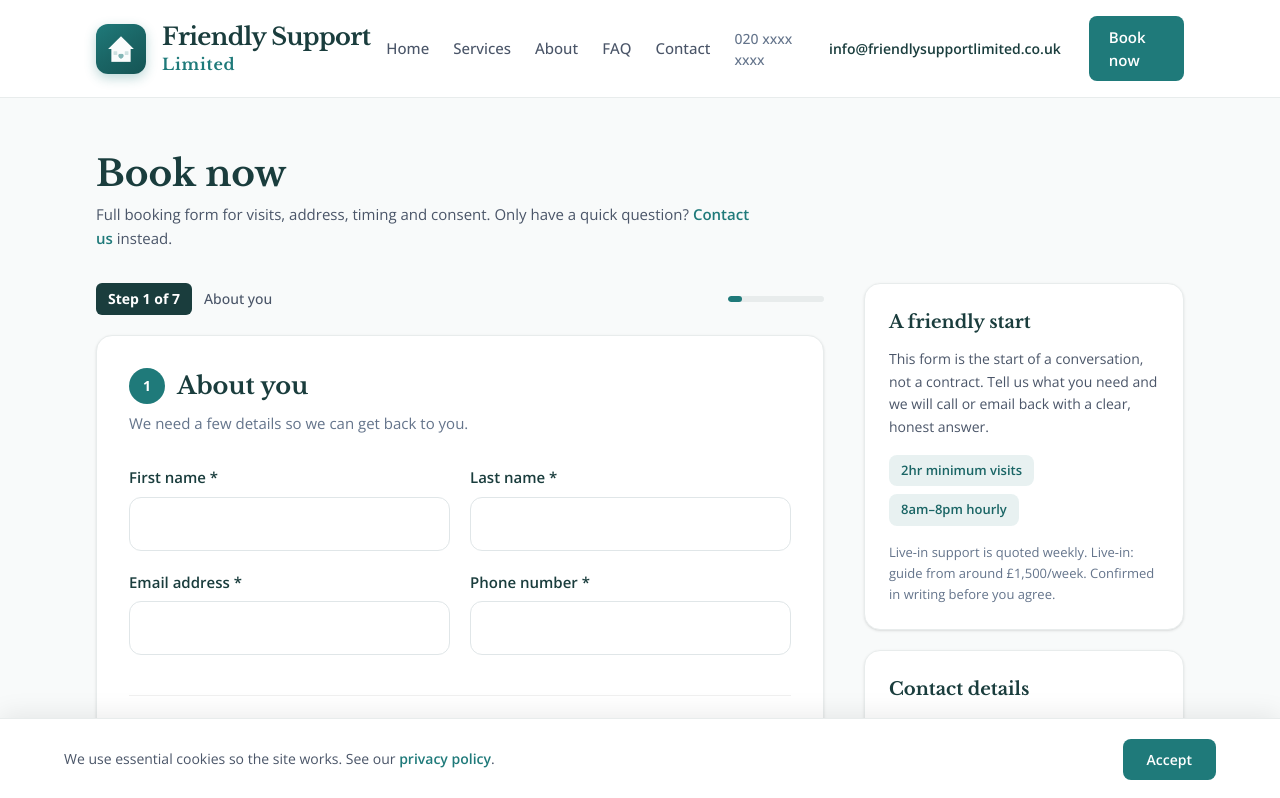
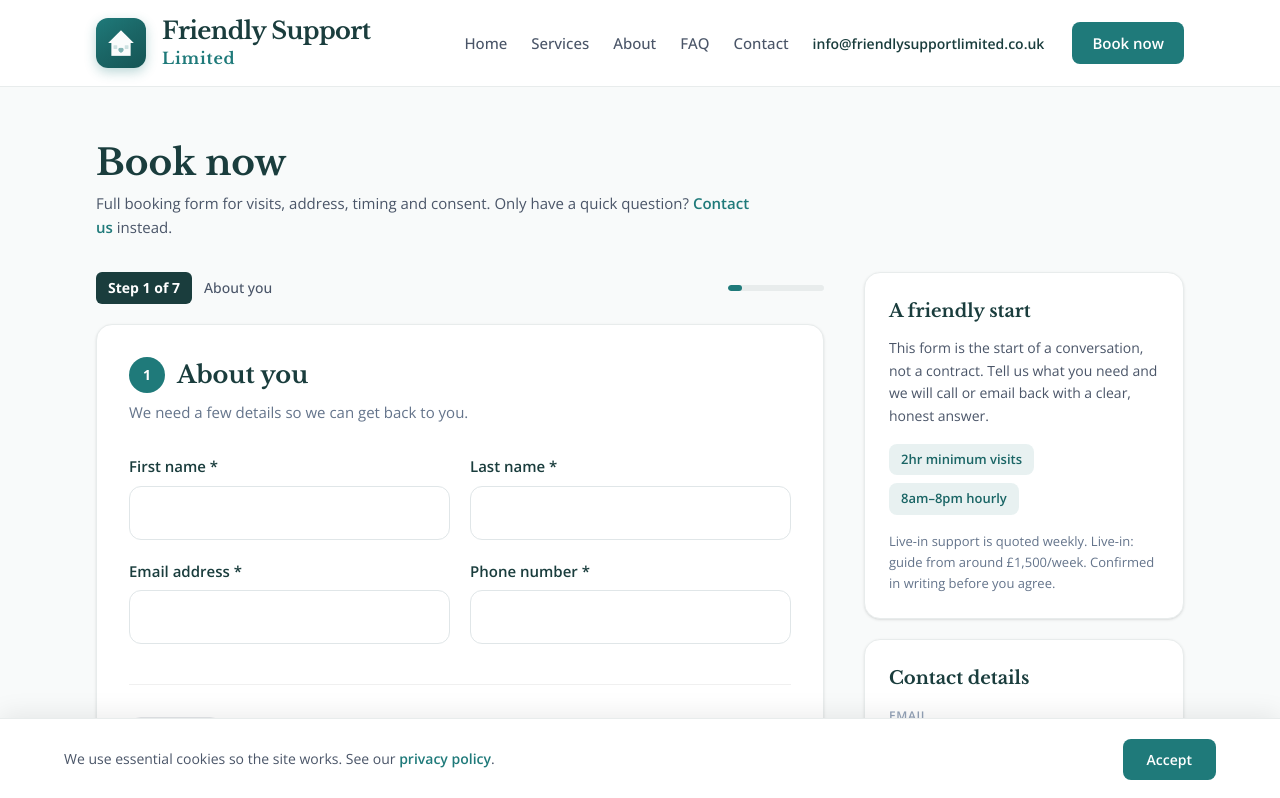
Before and after one commit to asim007464/friendlysupport, a Next.js app: page /book in a window 1280 px wide. Shown: the top 798 px of the page. Built offline with nearby package versions, Linux system fonts and the light colour scheme.

Commit message:
Remove placeholder phone number from the navbar.
The 020 xxxx xxxx text is no longer shown in the header; contact details remain on the contact page and footer.

```diff
--- a/src/components/Header.tsx
+++ b/src/components/Header.tsx
@@ -3,7 +3,7 @@
 import Link from "next/link";
 import { useState } from "react";
 import Logo from "./Logo";
-import { SITE_EMAIL, SITE_PHONE_DISPLAY, SITE_PHONE_TEL } from "@/data/siteContact";
+import { SITE_EMAIL } from "@/data/siteContact";
 
 export default function Header() {
   const [mobileMenuOpen, setMobileMenuOpen] = useState(false);
@@ -35,16 +35,6 @@ export default function Header() {
               {link.label}
             </Link>
           ))}
-          {SITE_PHONE_TEL ? (
-            <a
-              href={`tel:${SITE_PHONE_TEL}`}
-              className="text-[14px] font-semibold text-[#1a3d3d] hover:text-[#1F7A7A]"
-            >
-              {SITE_PHONE_DISPLAY}
-            </a>
-          ) : (
-            <span className="text-[14px] font-medium text-[#64748b]">{SITE_PHONE_DISPLAY}</span>
-          )}
           <a
             href={`mailto:${SITE_EMAIL}`}
             className="hidden text-[14px] font-semibold text-[#1a3d3d] hover:text-[#1F7A7A] lg:inline"
```
